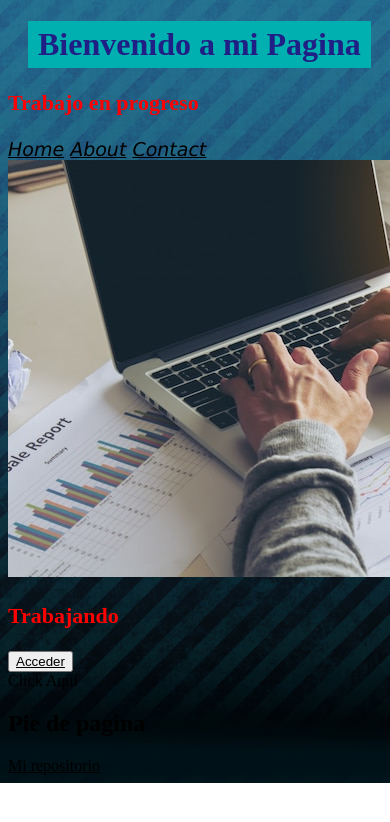
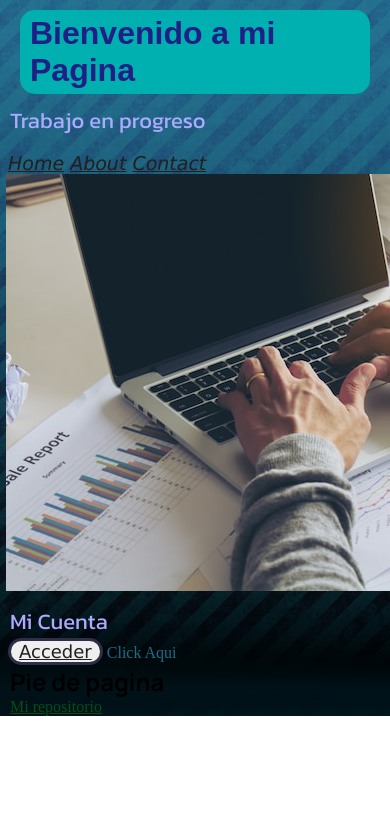
Before and after one commit to TomasR310/Trabajo-GA, a plain HTML site: page index.html in a window 390 px wide. Shown: the top 822 px of the page. Drawn offline with Linux system fonts and the light colour scheme.

Commit message:
Css (Nuevos Css, Inicio Flexbox, Flexgrid, diseño responsivo)

```diff
--- a/css/index.css
+++ /dev/null
@@ -1,42 +0,0 @@
-body {
-/*Imagen de Fondo*/
-background-image: url(../assets/fondito1.jpg);
-/*No repetir Imagen*/
-background-repeat: no-repeat;
-/*Ocupar todo*/
-background-size: cover;
-}
-
-h1 {
-/*Color de Letra*/
-color: #1f1f85;
-/*Color de Fondo*/
-background-color: #00afaf;
-/*Largo*/
-width: fit-content;
-/*Relleno*/
-padding: 5px 10px;
-/*Margen*/
-margin-left: 20px;
-}
-
-p {
-color: red;
-/*Tamaño de Letra*/
-font-size: 22px;
-/*Grosor*/
-font-weight: 900;
-}
-
-/*Clases*/
-.navegar {
-/*Familia de la fuente*/
-font-family:'Lucida Sans Regular';
-font-size: 19px;
-/*Estilo*/
-font-style: italic;
-}
-
-a {
-color: black;
-}
--- /dev/null
+++ b/css/style.css
@@ -0,0 +1,93 @@
+@import url('https://fonts.googleapis.com/css2?family=Kanit:ital,wght@0,100;0,200;0,300;0,400;0,500;0,600;0,700;0,800;0,900;1,100;1,200;1,300;1,400;1,500;1,600;1,700;1,800;1,900&family=Manrope:wght@200..800&display=swap');
+
+* {
+margin: 0;
+padding: 0;
+box-sizing: border-box;
+}
+
+body {
+/*Imagen de Fondo*/
+background-image: url(../assets/fondito1.jpg);
+/*No repetir Imagen*/
+background-repeat: no-repeat;
+/*Tamaño de Fondo*/
+background-size: cover;
+}
+
+h1 {
+/*Color de Letra*/
+color: #1f1f85;
+/*Color de Fondo*/
+background-color: #00afaf;
+/*Ancho*/
+width: fit-content;
+/*Relleno*/
+padding: 5px 10px;
+/*Margen*/
+margin: 10px 20px;
+/*Borde*/
+border-radius: 15px;
+/*Familia (Fuente)*/
+font-family:Arial, Helvetica, sans-serif;
+}
+
+p {
+color: #adabff;
+/*Tamaño de Letra*/
+font-size: 22px;
+/*Grosor*/
+font-weight: 400;
+/*Fuente Personalizada*/
+font-family: "Kanit", sans-serif;
+width: fit-content;
+margin-left: 10px;
+}
+
+/*Clases*/
+.navegar {
+font-family:'Lucida Sans Regular';
+font-size: 19px;
+/*Estilo de fuente*/
+font-style: italic;
+margin-left: 8px;
+margin-top: 15px;
+}
+
+#img {
+margin-left: 6px;
+}
+
+a {
+color: #202020;
+}
+
+button {
+font-family: Verdana, Geneva, Tahoma, sans-serif;
+font-size: 18px;
+padding: 0 8px;
+border: 3px solid #2e2e46;
+border-radius: 20px;
+width: fit-content;
+margin-left: 8px;
+}
+
+.Cuenta_GitHub{
+color:#1c6d88;
+}
+
+h2 {
+font-family: "Manrope", sans-serif;
+}
+
+#RepositorioGit {
+color:#004e1a;
+}
+
+section {
+margin-top: 10px;
+}
+
+footer {
+margin-left: 10px;
+}
--- /dev/null
+++ b/css/views/about.css
@@ -0,0 +1,34 @@
+* {
+    margin: 0;
+    padding: 0;
+    box-sizing: border-box;
+    }
+
+    body {
+    /*Imagen de Fondo*/
+    background-image: url(../../assets/fondito1.jpg);
+    /*No repetir Imagen*/
+    background-repeat: no-repeat;
+    /*Tamaño de Fondo*/
+    background-size: cover;
+    }
+
+    nav {
+    display: flex;
+    }
+
+    .info {
+    display: grid;
+    }
+
+    .des1 {
+    background-color: red;
+    }
+
+    .des2 {
+    background-color: yellow;
+    }
+
+    .des3 {
+    background-color: rosybrown;
+    }
--- a/index.html
+++ b/index.html
@@ -5,7 +5,7 @@
     <meta name="viewport" content="width=device-width, initial-scale=1.0">
     <title>Trabajo</title>
     <!--Mi css-->
-    <link rel="stylesheet" href="./css/index.css">
+    <link rel="stylesheet" href="./css/style.css">
 </head>
 <body>
     <!--Encabezado <header>-->
@@ -19,9 +19,9 @@
 
         <!--Navegacion <nav>-->
             <nav class="navegar">
-                <a href="">Home</a>
-                <a href="">About</a>
-                <a href="">Contact</a>
+                <a href="./index.html">Home</a>
+                <a href="./pages/about.html">About</a>
+                <a href="./pages/contact.html">Contact</a>
             </nav>
     </header>
 
@@ -30,25 +30,24 @@
         <!--Articulo Independiente <article>-->
         <article></article>
 
-            <!--Secciones-->
+        <!--Contenedor-->
+            <div id="img">
+                <img src="./assets/Trabajando en Compu.jpg" alt="Error de carga">
+            </div>
+
+        <!--Secciones-->
             <section>
-                <img src="./assets/Trabajando en Compu.jpg" alt="Error de carga">
+                <p>Mi Cuenta</p>
+                 <button><a href="https://github.com/TomasR310">Acceder</a></button>
+                 <span class="Cuenta_GitHub">Click</span>
+                 <span class="Cuenta_GitHub">Aqui</span>
             </section>
-
-            <section>
-                <p>Trabajando</p>
-                 <button><a href="https://github.com/TomasR310">Acceder</a></button>
-            </section>
-            <span>Click</span>
-            <span>Aqui</span>
     </main>
 
     <!--Pie de pagina <footer>-->
     <footer>
         <h2>Pie de pagina</h2>
-        <nav>
-            <a href="https://github.com/TomasR310/Trabajo-GA.git" target="_blank" rel="noopener noreferrer">Mi repositorio</a>
-        </nav>
+        <a id="RepositorioGit" href="https://github.com/TomasR310/Trabajo-GA.git" target="_blank" rel="noopener noreferrer">Mi repositorio</a>
     </footer>
 </body>
 </html>
```
Also changed, not shown: pages/about.html (added, +23 -0 lines), css/views/contact.css (added), pages/contact.html (added).
